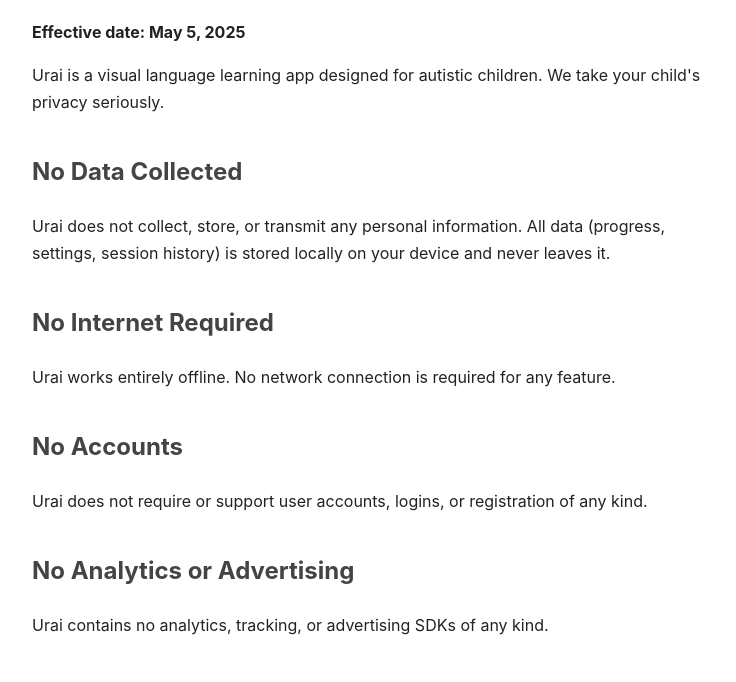
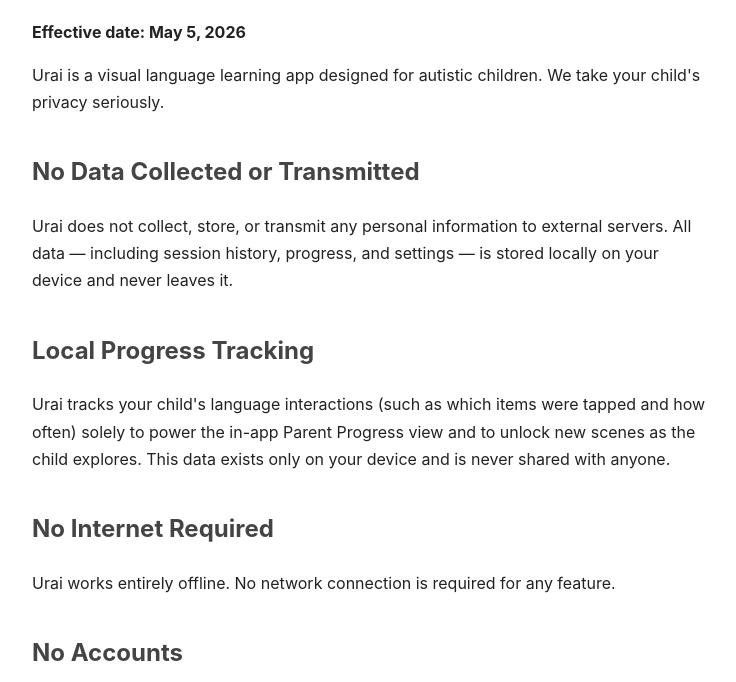
Before and after one commit to anand-raghavan/urai-privacy, a plain HTML site: page index.html in a window 1280 px wide. Shown: the part 117-799 px from the top of the page, without its empty margins (268-1004 px from the left). Drawn offline with Linux system fonts and the light colour scheme.

Commit message:
clarify analytics section — progress is local only

```diff
--- a/index.html
+++ b/index.html
@@ -12,12 +12,15 @@
 </head>
 <body>
   <h1>Urai — Privacy Policy</h1>
-  <p><strong>Effective date: May 5, 2025</strong></p>
+  <p><strong>Effective date: May 5, 2026</strong></p>
 
   <p>Urai is a visual language learning app designed for autistic children. We take your child's privacy seriously.</p>
 
-  <h2>No Data Collected</h2>
-  <p>Urai does not collect, store, or transmit any personal information. All data (progress, settings, session history) is stored locally on your device and never leaves it.</p>
+  <h2>No Data Collected or Transmitted</h2>
+  <p>Urai does not collect, store, or transmit any personal information to external servers. All data — including session history, progress, and settings — is stored locally on your device and never leaves it.</p>
+
+  <h2>Local Progress Tracking</h2>
+  <p>Urai tracks your child's language interactions (such as which items were tapped and how often) solely to power the in-app Parent Progress view and to unlock new scenes as the child explores. This data exists only on your device and is never shared with anyone.</p>
 
   <h2>No Internet Required</h2>
   <p>Urai works entirely offline. No network connection is required for any feature.</p>
@@ -25,8 +28,8 @@
   <h2>No Accounts</h2>
   <p>Urai does not require or support user accounts, logins, or registration of any kind.</p>
 
-  <h2>No Analytics or Advertising</h2>
-  <p>Urai contains no analytics, tracking, or advertising SDKs of any kind.</p>
+  <h2>No Third-Party Analytics or Advertising</h2>
+  <p>Urai contains no third-party analytics, tracking, or advertising SDKs. No data is shared with any third party.</p>
 
   <h2>COPPA Compliance</h2>
   <p>Urai is designed for children under 13. In compliance with the Children's Online Privacy Protection Act (COPPA), we do not collect any personal information from children.</p>
```
